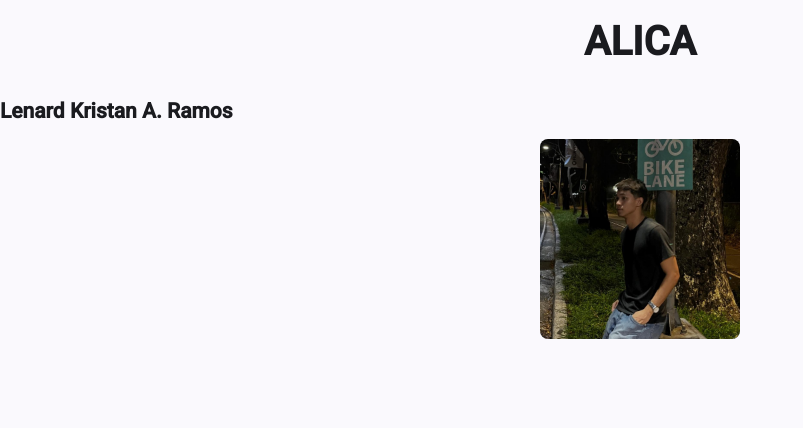
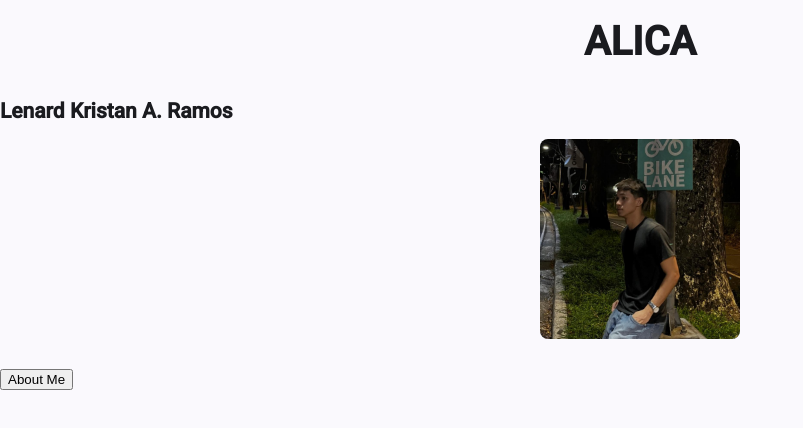
Before and after one commit to ILT-ALICA/S-ITWB415-Enabling-Assessment-3, an Angular app in the folder ALICA/: page / in a window 1280 px wide. Shown: the top 428 px of the page, without its empty margins (0-803 px from the left). Built offline with nearby package versions, Linux system fonts and the light colour scheme.

Commit message:
TASK 4: add description button with event binding

```diff
--- a/ALICA/src/app/ramos/ramos.html
+++ b/ALICA/src/app/ramos/ramos.html
@@ -5,4 +5,13 @@
     class="profile-image"
     [src]="imagePath()"
     [alt]="name()" />
+
+    <button
+    type="button"
+    class="description-button"
+    (click)="showDescription()">
+    About Me
+  </button>
+
+  <p class="profile-description">{{ description() }}</p>
 </section>
--- a/ALICA/src/app/ramos/ramos.scss
+++ b/ALICA/src/app/ramos/ramos.scss
@@ -6,3 +6,13 @@
   margin: 0 auto 20px;
   border-radius: 8px;
 }
+
+.description-button {
+  margin: 10px 0;
+}
+
+.profile-description {
+  margin-top: 15px;
+  line-height: 1.5;
+  text-align: justify;
+}
--- a/ALICA/src/app/ramos/ramos.ts
+++ b/ALICA/src/app/ramos/ramos.ts
@@ -9,4 +9,14 @@ import { Component, signal } from '@angular/core';
 export class Ramos {
   name = signal('Lenard Kristan A. Ramos');
    imagePath = signal('assets/images/ramos.png');
+   description = signal('');
+
+  showDescription() {
+    this.description.set(
+      'With full-stack innovations at the core of my work,  I create functional ' +
+        'web apps through the use of contemporary frameworks, strong APIs, ' +
+        'and efficient databases, taking intricate technological concepts to  ' +
+        'reality.'
+    );
+  }
 }
```
Also changed, not shown: 1 other file (tests, documents, lock files or other folders).
